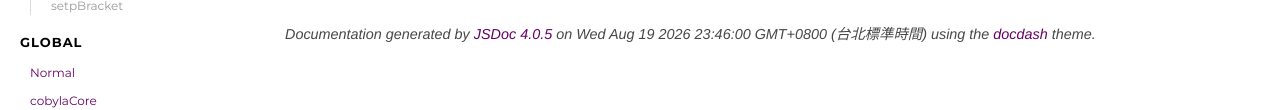
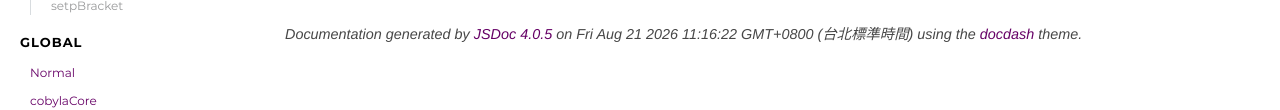
Before and after one commit to yuda-lyu/w-optimization, a plain HTML site: page -_class.mjs.html in a window 1280 px wide. Shown: the part 240-350 px from the top of the page. Drawn offline with Linux system fonts and the light colour scheme.

Commit message:
deploy 2026-08-21T03:16:43.961Z

```diff
--- a/-_class.mjs.html
+++ b/-_class.mjs.html
@@ -62,7 +62,7 @@
 <br class="clear">
 
 <footer>
-    Documentation generated by <a href="https://github.com/jsdoc3/jsdoc">JSDoc 4.0.5</a> on Wed Aug 19 2026 23:46:00 GMT+0800 (台北標準時間) using the <a href="https://github.com/clenemt/docdash">docdash</a> theme.
+    Documentation generated by <a href="https://github.com/jsdoc3/jsdoc">JSDoc 4.0.5</a> on Fri Aug 21 2026 11:16:22 GMT+0800 (台北標準時間) using the <a href="https://github.com/clenemt/docdash">docdash</a> theme.
 </footer>
 
 <script>prettyPrint();</script>
```
Also changed, not shown: arrBinarySearch.mjs.html (+1 -1 lines), arrBinarySearchClosest.mjs.html (+1 -1 lines), binarySearch.mjs.html (+1 -1 lines), cobyla.mjs.html (+1 -1 lines), global.html (+1 -1 lines), goldenSection.mjs.html (+1 -1 lines), goldenSectionLiberate.mjs.html (+1 -1 lines), index.html (+1 -1 lines), limitBFGS.mjs.html (+1 -1 lines), nelderMead.mjs.html (+1 -1 lines), setpBracket.mjs.html (+1 -1 lines), w-optimization.html (+1 -1 lines).
